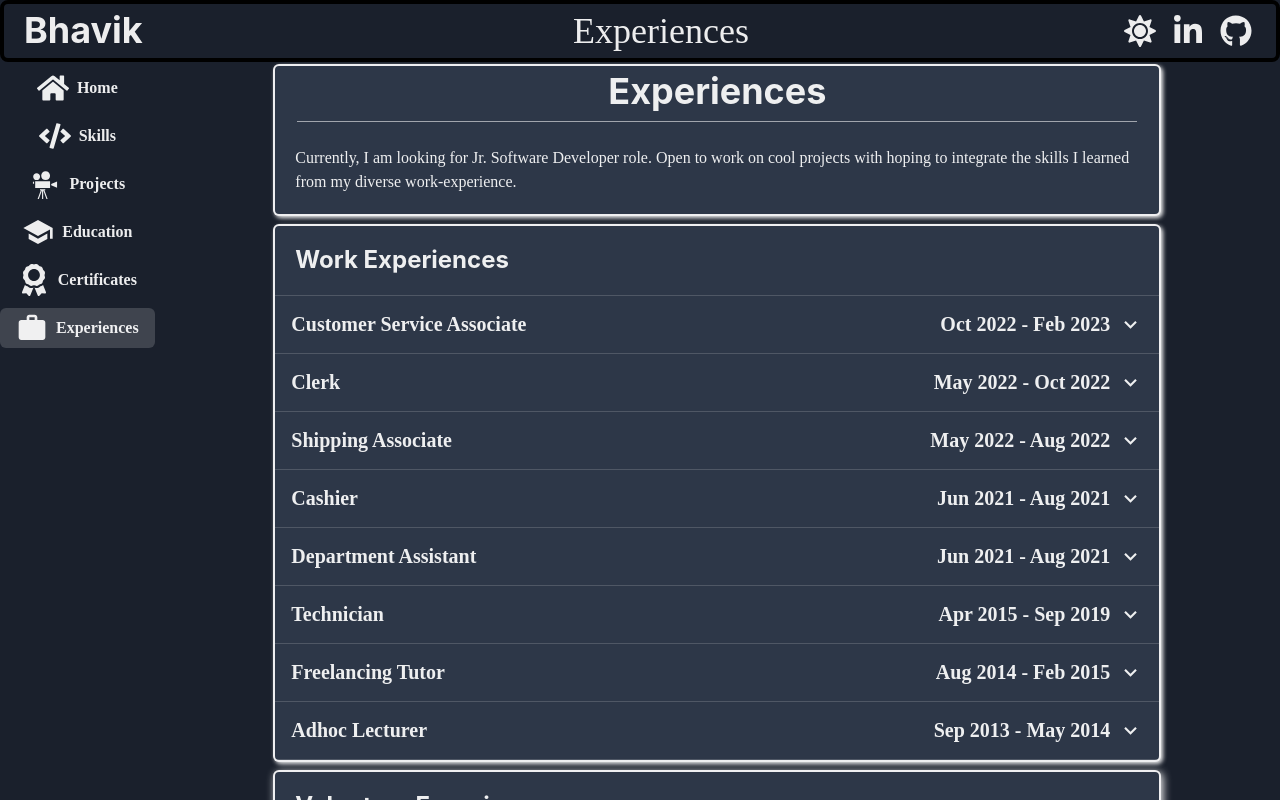
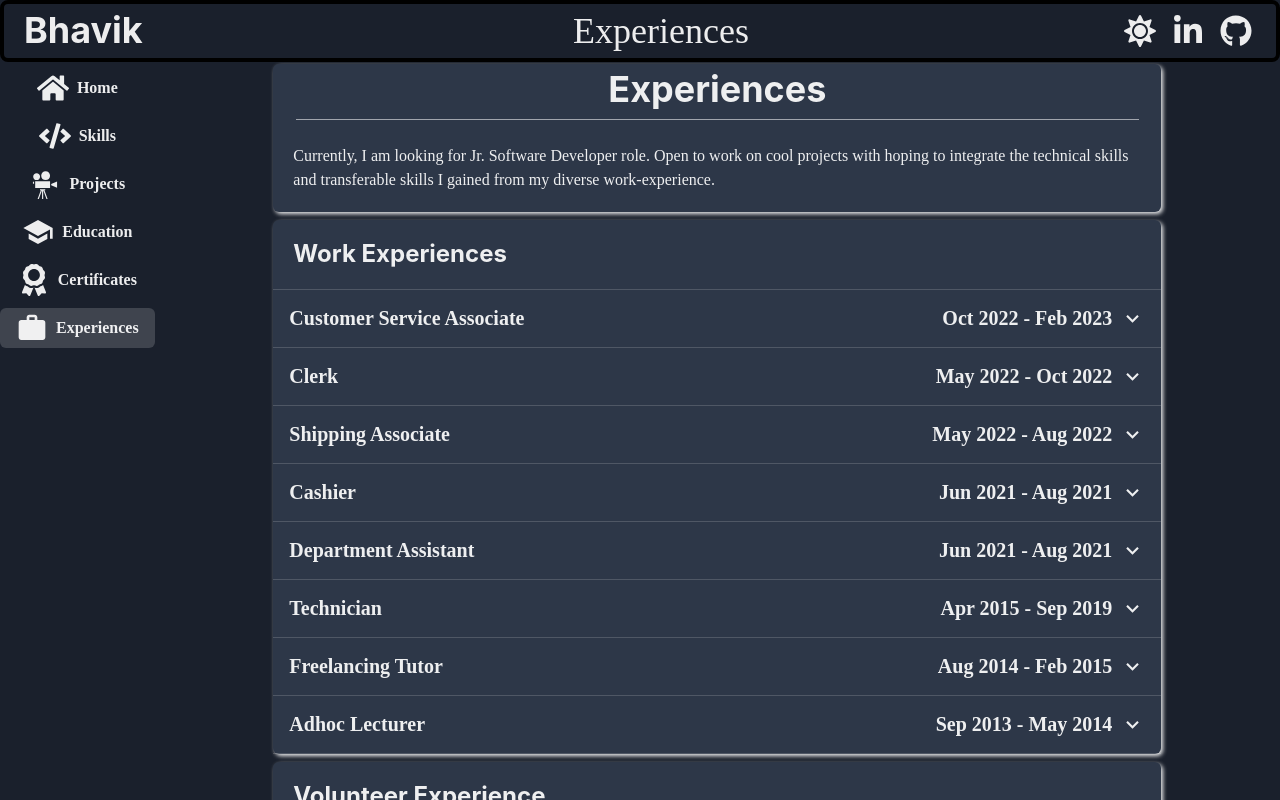
Before and after one commit to bhavik-knight/portfolio-chakra, a React (Vite) app in the folder react/frontend/: page / in a window 1280 px wide. Both pictures are taken after a click on the button "Experiences". Shown: the top 800 px of the page. Built offline with nearby package versions, Linux system fonts and the light colour scheme.

Commit message:
minor tweaks in style

```diff
--- a/react/frontend/src/components/ExperienceCard.jsx
+++ b/react/frontend/src/components/ExperienceCard.jsx
@@ -1,4 +1,5 @@
 import { nanoid } from "nanoid"
+import { useColorModeValue, useColorMode } from "@chakra-ui/react"
 import { Accordion, AccordionButton, AccordionItem, AccordionIcon, AccordionPanel } from "@chakra-ui/react"
 import { Text, Heading } from "@chakra-ui/react"
 import { Flex, Divider, Stack, Spacer } from "@chakra-ui/react"
@@ -9,7 +10,8 @@ function ExperienceCard({ job }) {
         <AccordionItem py={2}>
             <AccordionButton
                 as={Heading}
-                fontSize={{ base: "md", lg: "xl" }} _expanded={{ boxShadow: "2px 2px 4px" }}
+                fontSize={{ base: "md", lg: "xl" }}
+                _expanded={{ boxShadow: "0px 2px 4px blue" }}
             >
                 <Flex width="100%" direction={{ base: "column", md: "row" }} wrap="wrap" justifyContent="space-between">
                     <Text>
--- a/react/frontend/src/components/Experiences.jsx
+++ b/react/frontend/src/components/Experiences.jsx
@@ -11,12 +11,13 @@ function Experiences() {
     return (
         <Stack
             width="100%"
+            gap={2}
         // bg="lightblue"
         // m={2} p={2}
         >
             <Card
                 as="section"
-                border="2px solid"
+                // border="2px solid"
                 boxShadow="2px 2px 4px"
             >
                 <CardHeader as={Heading} mx="auto" my={0} py={1}>
@@ -25,7 +26,7 @@ function Experiences() {
                 <Divider className="divider" width="95%" mx="auto" my={1} />
                 <CardBody>
                     <Text>
-                        Currently, I am looking for Jr. Software Developer role. Open to work on cool projects with hoping to integrate the skills I learned from my diverse work-experience.
+                        Currently, I am looking for Jr. Software Developer role. Open to work on cool projects with hoping to integrate the technical skills and transferable skills I gained from my diverse work-experience.
                     </Text>
                 </CardBody>
             </Card>
@@ -34,7 +35,7 @@ function Experiences() {
             {/* section about work */}
             <Card
                 as="section"
-                border="2px solid"
+                // border="2px solid"
                 boxShadow="2px 2px 4px"
             >
                 <CardHeader as={Heading} fontSize={{ base: "md", lg: "2xl" }}>
@@ -50,8 +51,8 @@ function Experiences() {
             {/* section about volunteer work */}
             <Card
                 as="section"
-                border="2px solid"
-                boxShadow="2px 2px 8px"
+                // border="2px solid"
+                boxShadow="2px 2px 4px"
             >
                 <CardHeader as={Heading} fontSize={{ base: "md", lg: "2xl" }}>
                     Volunteer Experience{volunteer.length > 1 && `s`}
```
